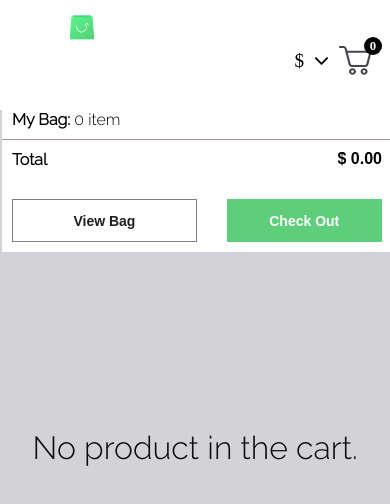
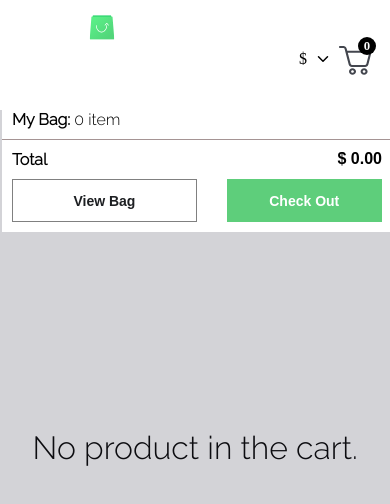
Before and after one commit to HENRYKC24/ecommerce-scand, a React (Create React App) app: page /cart in a window 390 px wide. Both pictures are taken after a click on the button 359 px from the left and 63 px from the top of the page. Shown: the top 504 px of the page. Built offline with nearby package versions, Linux system fonts and the light colour scheme.

Commit message:
Take care of mini mobile screens in styling

```diff
--- a/src/components/header.module.css
+++ b/src/components/header.module.css
@@ -172,7 +172,7 @@
 
   .navItem {
     margin-right: 20px;
-    font-size: 1.2rem;
+    font-size: 0.5rem;
     font-weight: 900;
     cursor: pointer;
     text-decoration: none;
@@ -288,3 +288,29 @@
     margin-top: 5px;
   }
 }
+
+@media screen and (max-width: 400px) {
+  .currencyArrow {
+    width: 30px;
+  }
+
+  .currencyStyle {
+    font-size: 1rem;
+  }
+
+  .navItem {
+    margin-right: 16px;
+    font-size: 0.6rem;
+  }
+
+  .numOfItemsInCat {
+    top: -40px;
+    right: -9px;
+    min-width: 18px;
+    font-size: 0.8rem;
+  }
+
+  .logo {
+    left: calc(-15%);
+  }
+}
--- a/src/components/overlay.module.css
+++ b/src/components/overlay.module.css
@@ -142,3 +142,11 @@
     cursor: pointer;
   }
 }
+
+@media screen and (max-width: 400px) {
+
+  .buttonsContainer {
+    margin-top: 0;
+    padding-top: 0;
+  }
+}
```
